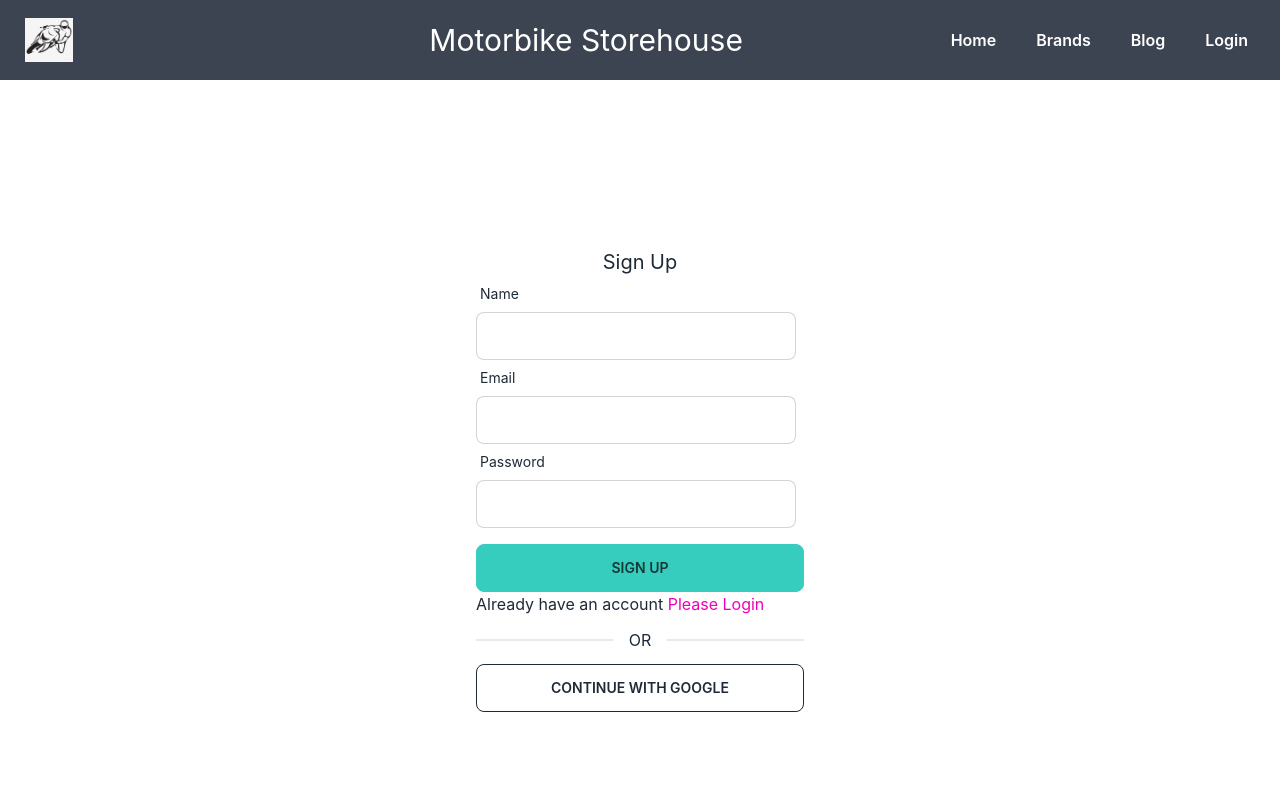
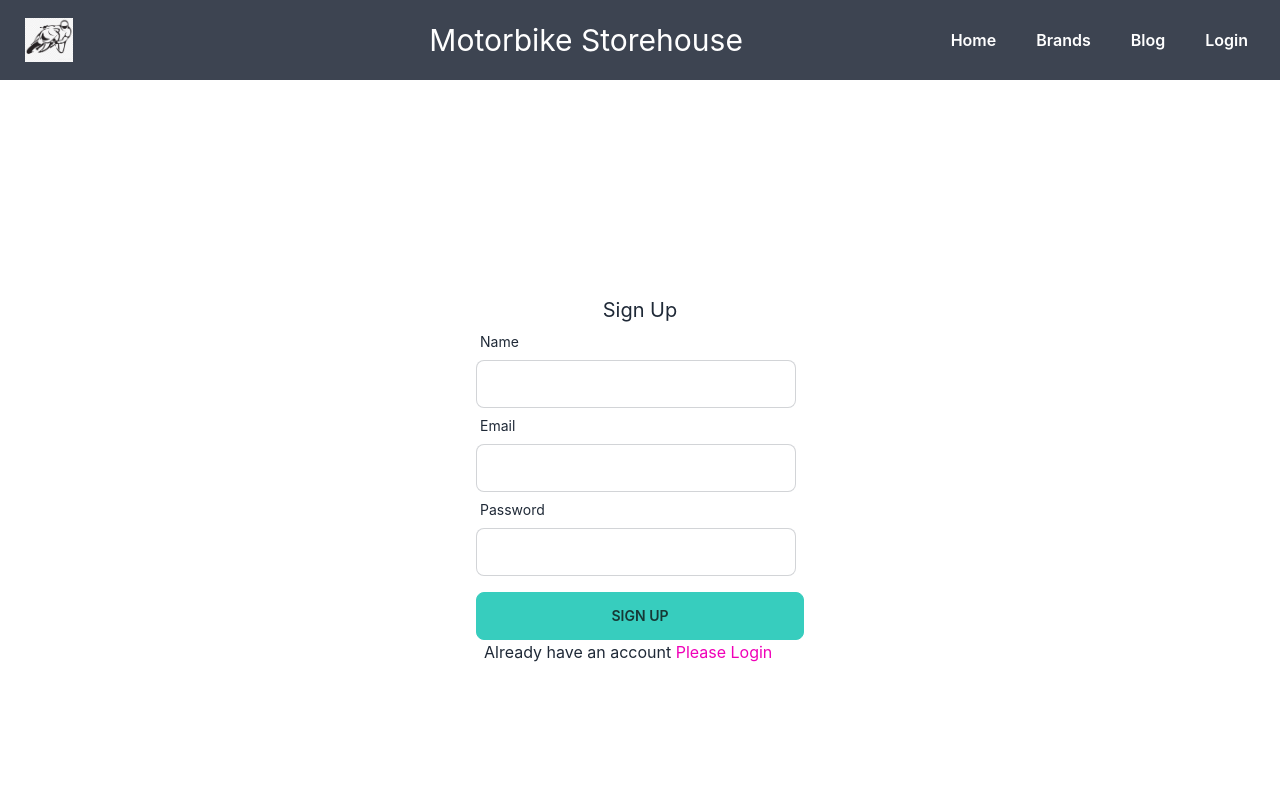
Before and after one commit to Rabbe10581/motorbike-storehouse-client, a React (Create React App) app: page /signup in a window 1280 px wide. Shown: the top 800 px of the page. Built offline with nearby package versions, Linux system fonts and the light colour scheme; no server answers.

Commit message:
google sign in implemented

```diff
--- a/src/Pages/Login/Login.js
+++ b/src/Pages/Login/Login.js
@@ -6,7 +6,7 @@ import { AuthContext } from '../../contexts/AuthProvider/AuthProvider';
 const Login = () => {
 
     const { register, formState: { errors }, handleSubmit } = useForm();
-    const { signIn } = useContext(AuthContext);
+    const { signIn, googleSignIn } = useContext(AuthContext);
     const [loginError, setLoginError] = useState('');
     const location = useLocation();
     const navigate = useNavigate();
@@ -26,6 +26,15 @@ const Login = () => {
                 console.log(error.message)
                 setLoginError(error.message);
             });
+    }
+
+    const handleGoogleSignIn = () => {
+        googleSignIn()
+            .then(result => {
+                const user = result.user;
+                console.log(user);
+            })
+            .catch(err => console.error(err));
     }
 
     return (
@@ -60,7 +69,7 @@ const Login = () => {
                 </form>
                 <p>New to Doctors Portal <Link className='text-secondary' to="/signup">Create new Account</Link></p>
                 <div className="divider">OR</div>
-                <button className='btn btn-outline w-full'>CONTINUE WITH GOOGLE</button>
+                <button onClick={handleGoogleSignIn} className='btn btn-outline w-full'>CONTINUE WITH GOOGLE</button>
             </div>
         </div>
     );
--- a/src/Pages/SignUp/SignUp.js
+++ b/src/Pages/SignUp/SignUp.js
@@ -60,9 +60,7 @@ const SignUp = () => {
                     <input className='btn btn-accent w-full mt-4' value="Sign Up" type="submit" />
                     {signUpError && <p className='text-red-600'>{signUpError}</p>}
                 </form>
-                <p>Already have an account <Link className='text-secondary' to="/login">Please Login</Link></p>
-                <div className="divider">OR</div>
-                <button className='btn btn-outline w-full'>CONTINUE WITH GOOGLE</button>
+                <p className='px-2'>Already have an account <Link className='text-secondary' to="/login">Please Login</Link></p>
 
             </div>
         </div>
--- a/src/contexts/AuthProvider/AuthProvider.js
+++ b/src/contexts/AuthProvider/AuthProvider.js
@@ -1,9 +1,10 @@
 import { createContext, useEffect, useState } from "react";
-import { createUserWithEmailAndPassword, getAuth, onAuthStateChanged, signInWithEmailAndPassword, signOut, updateProfile } from 'firebase/auth'
+import { createUserWithEmailAndPassword, getAuth, GoogleAuthProvider, onAuthStateChanged, signInWithEmailAndPassword, signInWithPopup, signOut, updateProfile } from 'firebase/auth'
 import app from "../../firebase/firebase.config";
 
 export const AuthContext = createContext()
 const auth = getAuth(app)
+const googleProvider = new GoogleAuthProvider();
 
 const AuthProvider = ({ children }) => {
     const [user, setUser] = useState(null);
@@ -17,6 +18,10 @@ const AuthProvider = ({ children }) => {
     const signIn = (email, password) => {
         setloading(true);
         return signInWithEmailAndPassword(auth, email, password);
+    }
+
+    const googleSignIn = () => {
+        return signInWithPopup(auth, googleProvider);
     }
 
     const updateUser = (userInfo) => {
@@ -42,6 +47,7 @@ const AuthProvider = ({ children }) => {
     const authInfo = {
         createUser,
         signIn,
+        googleSignIn,
         updateUser,
         logOut,
         user,
```
